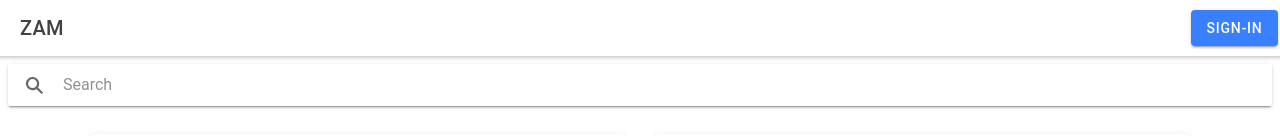
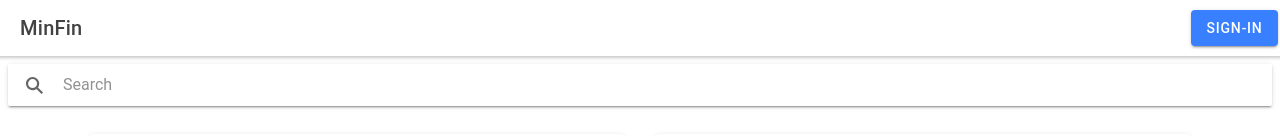
Before and after one commit to data-101/minFin, a React (Create React App) app: page /home in a window 1280 px wide. Shown: the top 136 px of the page. Built offline with nearby package versions, Linux system fonts and the light colour scheme.

Commit message:
minor update

```diff
--- a/src/pages/Home.tsx
+++ b/src/pages/Home.tsx
@@ -32,7 +32,7 @@ const Home: React.FC = () => {
     <IonPage>
       <IonHeader>
         <IonToolbar>
-          <IonTitle>ZAM</IonTitle>
+          <IonTitle>MinFin</IonTitle>
           <IonButton slot='end' href='/login'>Sign-in</IonButton>
         </IonToolbar>
       </IonHeader>
```
